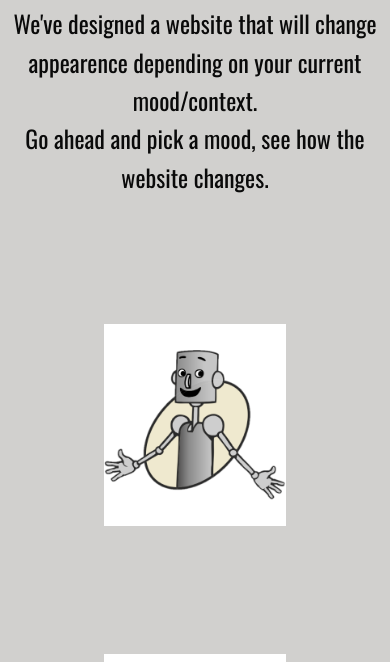
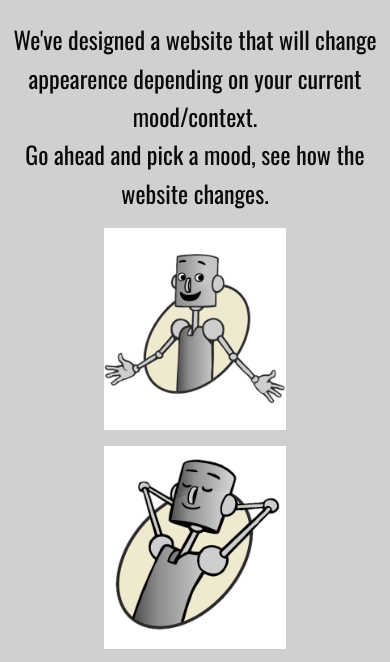
Before and after one commit to Kristoffersson/kristoffersson.github.io, a plain HTML site: page adaptation2.html in a window 390 px wide. Shown: the part 423-1085 px from the top of the page. Drawn offline with nearby package versions, Linux system fonts and the light colour scheme.

Commit message:
Update adaptation2.css

```diff
--- a/css/adaptation2.css
+++ b/css/adaptation2.css
@@ -260,4 +260,10 @@ a:hover {
   #top-navigation-menu {
     display: none;
   }
+   #infotext2 {
+    margin-top: 1rem;
+  }
+  #presentation img {
+    padding-top: 0rem;
+  }
 }
```
